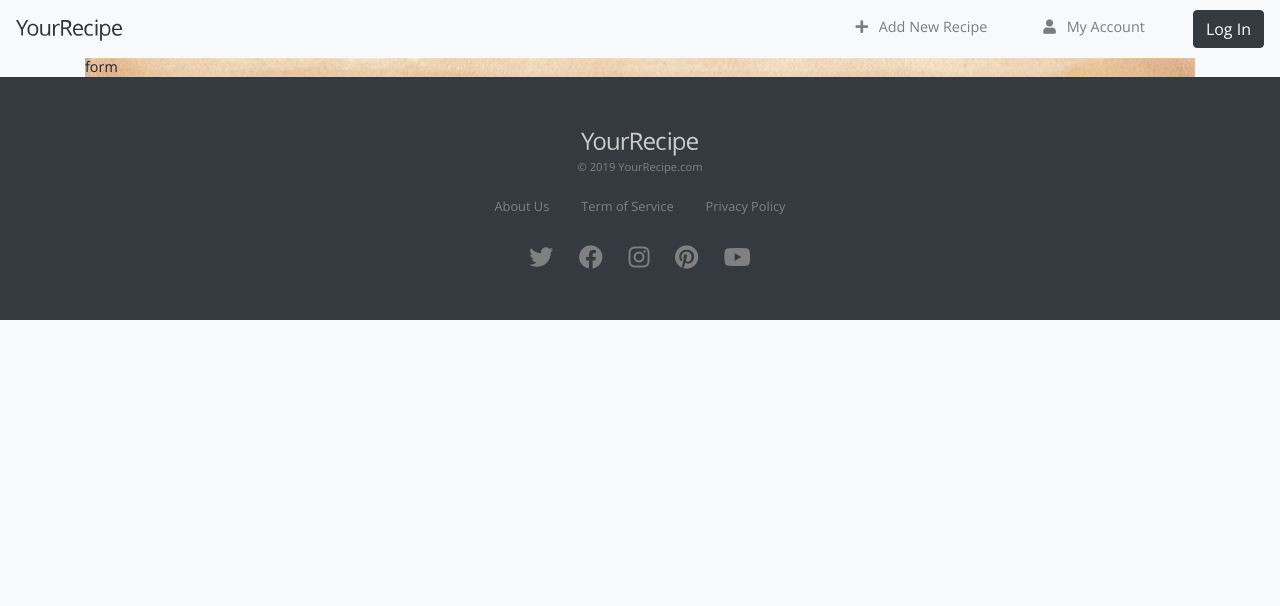
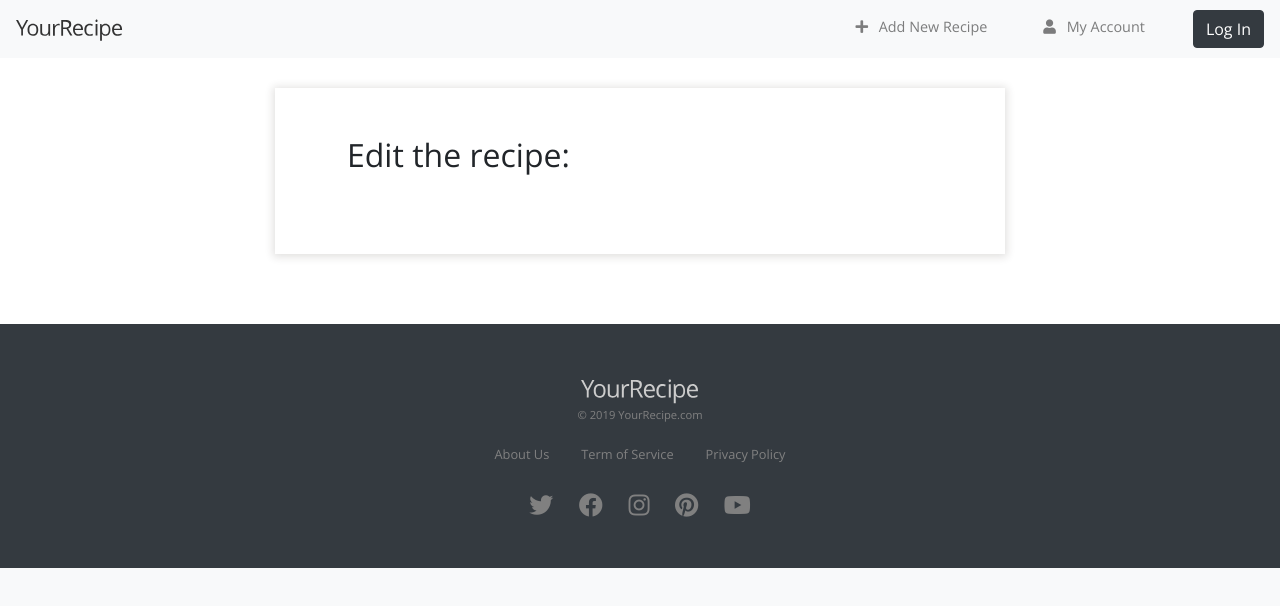
Before and after one commit to iulialupu/YourRecipe, a React (Create React App) app in the folder client/: page /recipe/edit/1 in a window 1280 px wide. Shown: the top 606 px of the page. Built offline with nearby package versions, Linux system fonts and the light colour scheme; no server answers.

Commit message:
edit-recipe component and recipe-form-container component

```diff
--- a/client/src/App.css
+++ b/client/src/App.css
@@ -128,7 +128,7 @@ footer {
 .recipe-card {
   padding: 30px 44px;
   box-shadow: var(--light-shadow), 0 2px 3px 1px #2c241b3a;
-  margin-bottom: 30px;
+  margin-bottom: 40px;
 }
 
 /* ******************* Recipe Title ********************* */
@@ -244,21 +244,22 @@ a:hover .recipe-title .name-text {
   display: inline-block;
 }
 
-/* ******************* Add Recipe ********************* */
-.add-recipe-container {
+/* ******************* Recipe Form Container ********************* */
+.recipe-container {
   background-color: white;
   padding-top: 30px;
   padding-bottom: 70px;
 }
-.add-recipe {
+
+.form-recipe {
   padding: 3rem 4.5rem;
   box-shadow: var(--light-shadow);
 }
-
-.add-recipe h2 {
+.form-recipe h2 {
   margin-bottom: 2rem;
 }
 
+/* ******************* Recipe Form ********************* */
 .form-add-multiple {
   margin: 2.5rem 0;
 }
--- a/client/src/App.js
+++ b/client/src/App.js
@@ -20,8 +20,8 @@ function App() {
         <Switch>
           <Route path="/" exact component={Home} />
           <Route path="/recipe/create" component={AddRecipe} />
+          <Route path="/recipe/edit/:id" exact component={EditRecipe} />
           <Route path="/recipe/:id" exact component={ShowRecipe} />
-          <Route path="/recipe/edit/:id" exact component={EditRecipe} />
           <Route path="/user/:id" component={User} />
           <Route path="/" component={NotFound} />
         </Switch>
--- a/client/src/actions/recipeActions.js
+++ b/client/src/actions/recipeActions.js
@@ -30,12 +30,13 @@ export const createRecipe = formValues => dispatch => {
   console.log("FORM VALUES FROM ACTION", formValues);
   axios
     .post("/api/recipes", {
-      ...formValues
+      ...formValues,
+      create_date: Date.now()
     })
     .then(response => {
       console.log(response);
       dispatch({ type: CREATE_RECIPE, payload: response.data });
-      history.push(`/api/recipes/${response.data._id}`);
+      history.push(`/recipe/${response.data._id}`);
     })
     .catch(function(error) {
       if (error.response) {
@@ -51,10 +52,13 @@ export const createRecipe = formValues => dispatch => {
 
 // UPDATE | PATCH
 export const updateRecipe = (id, formValues) => async dispatch => {
-  const response = await axios.patch(`recipes/${id}`, formValues);
+  const response = await axios.patch(`/api/recipes/${id}`, {
+    ...formValues,
+    update_date: Date.now()
+  });
 
   dispatch({ type: UPDATE_RECIPE, payload: response.data });
-  history.push(`/api/recipes/${id}`);
+  history.push(`/recipe/${id}`);
 };
 
 // DELETE
--- a/client/src/components/AddRecipe/index.js
+++ b/client/src/components/AddRecipe/index.js
@@ -1,28 +1,21 @@
 import React from "react";
-import Container from "react-bootstrap/Container";
-import Row from "react-bootstrap/Row";
-import Col from "react-bootstrap/Col";
 import { connect } from "react-redux";
 
-import CreateRecipeForm from "./CreateRecipeForm";
+import RecipeForm from "../RecipeForm";
 import { createRecipe } from "../../actions/recipeActions";
+import RecipeFormContainer from "../RecipeFormContainer";
 
 function AddRecipe({ createRecipe }) {
   const onSubmit = formValues => {
-    console.log("FORM VALUES FROM INDEX", formValues);
+    console.log("FORM VALUES FROM ADD", formValues);
     createRecipe(formValues);
   };
 
   return (
-    <main className="add-recipe-container">
-      <Container>
-        <Row className="justify-content-md-center">
-          <Col md={10} lg={8}>
-            <CreateRecipeForm onSubmit={onSubmit} />
-          </Col>
-        </Row>
-      </Container>
-    </main>
+    <RecipeFormContainer>
+      <h2>Add a new recipe:</h2>
+      <RecipeForm onSubmit={onSubmit} />
+    </RecipeFormContainer>
   );
 }
 
--- a/client/src/components/EditRecipe/index.js
+++ b/client/src/components/EditRecipe/index.js
@@ -1,14 +1,42 @@
 import React from "react";
-import Container from "react-bootstrap/Container";
+import { connect } from "react-redux";
+import { pick } from "lodash";
 
-function EditRecipe() {
+import RecipeForm from "../RecipeForm";
+import { updateRecipe, fetchRecipe } from "../../actions/recipeActions";
+import RecipeFormContainer from "../RecipeFormContainer";
+
+function EditRecipe({ updateRecipe, fetchRecipe, match, recipe }) {
+  const { id } = match.params;
+
+  React.useEffect(() => {
+    fetchRecipe(id);
+  }, []);
+
+  const onSubmit = formValues => {
+    updateRecipe(id, formValues);
+  };
+
+  console.log("RECIPE", recipe);
+
   return (
-    <main>
-      <Container>
-        <div className="edit-recipe paper-bg">form</div>
-      </Container>
-    </main>
+    <RecipeFormContainer>
+      <h2>Edit the recipe:</h2>
+      {recipe && (
+        <RecipeForm
+          initialValues={pick(recipe, "title", "ingredients", "instructions")}
+          onSubmit={onSubmit}
+        />
+      )}
+    </RecipeFormContainer>
   );
 }
 
-export default EditRecipe;
+const mapStateToProps = (state, ownProps) => ({
+  recipe: state.recipes[ownProps.match.params.id]
+});
+
+export default connect(
+  mapStateToProps,
+  { updateRecipe, fetchRecipe }
+)(EditRecipe);
--- a/client/src/components/AddRecipe/CreateRecipeForm.js
+++ b/client/src/components/RecipeForm.js
@@ -3,9 +3,9 @@ import Form from "react-bootstrap/Form";
 import Button from "react-bootstrap/Button";
 import { Field, FieldArray, reduxForm } from "redux-form";
 
-import validate from "./validate";
+import validate from "./AddRecipe/validate";
 
-class CreateRecipeForm extends React.Component {
+class RecipeForm extends React.Component {
   renderError = ({ touched, error, submitFailed, dirty }) => {
     if ((touched && error) || (dirty && error) || (submitFailed && error)) {
       return <div className="error-message">{error}</div>;
@@ -143,8 +143,6 @@ class CreateRecipeForm extends React.Component {
   render() {
     const { handleSubmit, pristine, reset, submitting } = this.props;
     return (
-      <div className="add-recipe">
-        <h2>Add a new recipe:</h2>
       <form onSubmit={handleSubmit(this.onSubmit)}>
         <Field
           name="title"
@@ -176,7 +174,6 @@ class CreateRecipeForm extends React.Component {
           </Button>
         </div>
       </form>
-      </div>
     );
   }
 }
@@ -184,4 +181,4 @@ class CreateRecipeForm extends React.Component {
 export default reduxForm({
   form: "createRecipeForm",
   validate
-})(CreateRecipeForm);
+})(RecipeForm);
--- /dev/null
+++ b/client/src/components/RecipeFormContainer.js
@@ -0,0 +1,20 @@
+import React from "react";
+import Container from "react-bootstrap/Container";
+import Row from "react-bootstrap/Row";
+import Col from "react-bootstrap/Col";
+
+function RecipeFormContainer({ children }) {
+  return (
+    <main className="recipe-container">
+      <Container>
+        <Row className="justify-content-md-center">
+          <Col md={10} lg={8}>
+            <div className="form-recipe">{children}</div>
+          </Col>
+        </Row>
+      </Container>
+    </main>
+  );
+}
+
+export default RecipeFormContainer;
```
Also changed, not shown: 1 other file (tests, documents, lock files or other folders). Lines whose indentation alone changed are shown as unchanged.
